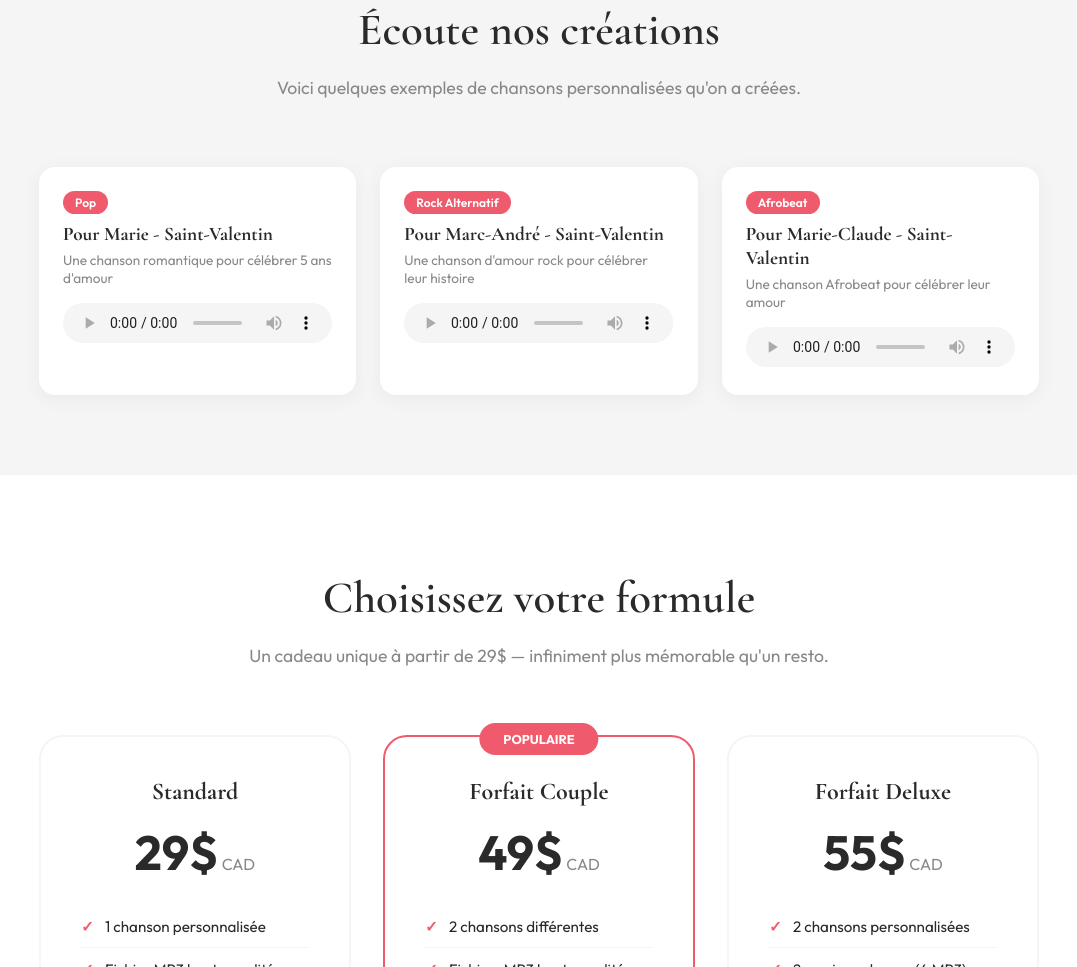
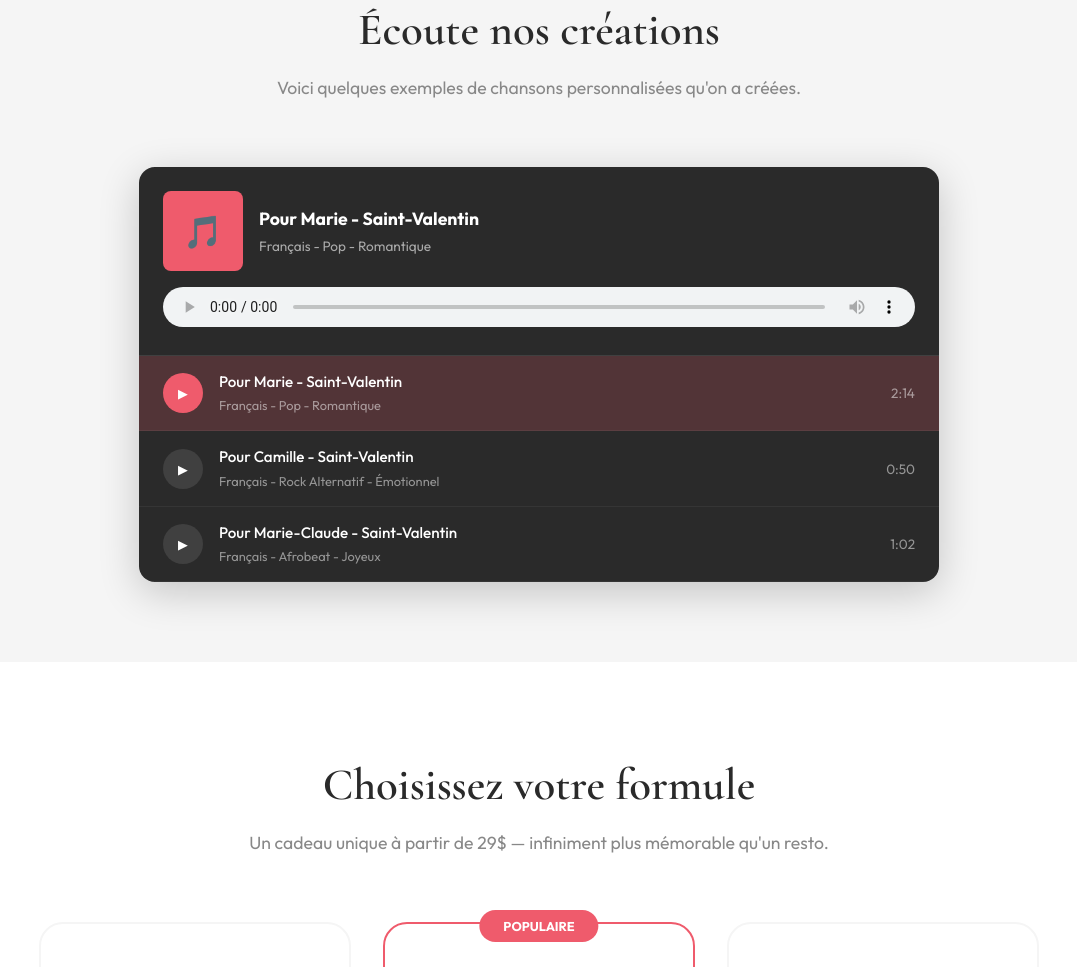
Before and after one commit to amorixamorix90/amorix-website, a website: page public/index.html in a window 1280 px wide. Shown: the part 1482-2449 px from the top of the page, without its empty margins (101-1178 px from the left). Drawn offline with nearby package versions, Linux system fonts and the light colour scheme.

Commit message:
Nouveau design playlist pour les exemples audio

```diff
--- a/public/index.html
+++ b/public/index.html
@@ -89,6 +89,23 @@
         .sample-info p{font-size:.85rem;color:var(--gray)}
         .sample-audio{width:100%;height:40px;border-radius:20px}
         .sample-audio::-webkit-media-controls-panel{background:var(--gray-light)}
+        .playlist-container{background:var(--black);border-radius:16px;overflow:hidden;max-width:800px;margin:0 auto;box-shadow:0 10px 40px rgba(0,0,0,.2)}
+        .playlist-player{padding:1.5rem;border-bottom:1px solid rgba(255,255,255,.1)}
+        .playlist-player-info{display:flex;align-items:center;gap:1rem;margin-bottom:1rem}
+        .playlist-player-cover{width:80px;height:80px;background:var(--coral);border-radius:8px;display:flex;align-items:center;justify-content:center;font-size:2rem}
+        .playlist-player-details h4{color:var(--white);font-size:1.1rem;margin-bottom:.3rem}
+        .playlist-player-details span{color:rgba(255,255,255,.6);font-size:.85rem}
+        .playlist-player audio{width:100%;height:40px}
+        .playlist-items{max-height:300px;overflow-y:auto}
+        .playlist-item{display:flex;align-items:center;gap:1rem;padding:1rem 1.5rem;cursor:pointer;transition:background .2s;border-bottom:1px solid rgba(255,255,255,.05)}
+        .playlist-item:hover{background:rgba(255,255,255,.05)}
+        .playlist-item.active{background:rgba(239,91,108,.2)}
+        .playlist-item-play{width:40px;height:40px;background:rgba(255,255,255,.1);border-radius:50%;display:flex;align-items:center;justify-content:center;color:var(--white);font-size:.8rem}
+        .playlist-item.active .playlist-item-play{background:var(--coral)}
+        .playlist-item-info{flex:1}
+        .playlist-item-info h5{color:var(--white);font-size:.95rem;margin-bottom:.2rem;font-weight:500}
+        .playlist-item-info span{color:rgba(255,255,255,.5);font-size:.8rem}
+        .playlist-item-duration{color:rgba(255,255,255,.5);font-size:.85rem}
         .footer-cta{background:var(--coral);color:var(--white);text-align:center;padding:5rem 2rem}
         .footer-cta h2{font-family:'Cormorant Garamond',serif;font-size:clamp(1.8rem,4vw,2.5rem);margin-bottom:1rem}
         .footer-cta p{opacity:.9;margin-bottom:2rem;font-size:1.1rem}
@@ -210,36 +227,44 @@
             <h2 data-i18n="samples.title">Écoute nos créations</h2>
             <p data-i18n="samples.subtitle">Voici quelques exemples de chansons personnalisées qu'on a créées.</p>
         </div>
-        <div class="samples-grid">
-            <div class="sample-card">
-                <div class="sample-info">
-                    <span class="sample-genre">Pop</span>
-                    <h4 data-i18n="samples.s1.title">Pour Marie - Saint-Valentin</h4>
-                    <p data-i18n="samples.s1.desc">Une chanson romantique pour célébrer 5 ans d'amour</p>
+        <div class="playlist-container">
+            <div class="playlist-player">
+                <div class="playlist-player-info">
+                    <div class="playlist-player-cover" id="playerCover">🎵</div>
+                    <div class="playlist-player-details">
+                        <h4 id="playerTitle">Pour Marie - Saint-Valentin</h4>
+                        <span id="playerGenre">Français - Pop - Romantique</span>
+                    </div>
                 </div>
-                <audio controls class="sample-audio">
-                    <source src="/audio/exemple-1.mp3" type="audio/mpeg">
+                <audio controls id="mainPlayer" style="width:100%">
+                    <source src="/audio/exemple-1.mp3" type="audio/mpeg" id="audioSource">
                 </audio>
             </div>
-            <div class="sample-card">
-                <div class="sample-info">
-                    <span class="sample-genre">Rock Alternatif</span>
-                    <h4 data-i18n="samples.s2.title">Pour Marc-André - Saint-Valentin</h4>
-                    <p data-i18n="samples.s2.desc">Une chanson d'amour rock pour célébrer leur histoire</p>
+            <div class="playlist-items">
+                <div class="playlist-item active" data-src="/audio/exemple-1.mp3" data-title="Pour Marie - Saint-Valentin" data-genre="Français - Pop - Romantique" data-duration="2:14">
+                    <div class="playlist-item-play">▶</div>
+                    <div class="playlist-item-info">
+                        <h5>Pour Marie - Saint-Valentin</h5>
+                        <span>Français - Pop - Romantique</span>
+                    </div>
+                    <span class="playlist-item-duration">2:14</span>
                 </div>
-                <audio controls class="sample-audio">
-                    <source src="/audio/exemple-2.mp3" type="audio/mpeg">
-                </audio>
-            </div>
-            <div class="sample-card">
-                <div class="sample-info">
-                    <span class="sample-genre">Afrobeat</span>
-                    <h4 data-i18n="samples.s3.title">Pour Marie-Claude - Saint-Valentin</h4>
-                    <p data-i18n="samples.s3.desc">Une chanson Afrobeat pour célébrer leur amour</p>
+                <div class="playlist-item" data-src="/audio/exemple-2.mp3" data-title="Pour Camille - Saint-Valentin" data-genre="Français - Rock Alternatif - Émotionnel" data-duration="0:50">
+                    <div class="playlist-item-play">▶</div>
+                    <div class="playlist-item-info">
+                        <h5>Pour Camille - Saint-Valentin</h5>
+                        <span>Français - Rock Alternatif - Émotionnel</span>
+                    </div>
+                    <span class="playlist-item-duration">0:50</span>
                 </div>
-                <audio controls class="sample-audio">
-                    <source src="/audio/exemple-3.mp3" type="audio/mpeg">
-                </audio>
+                <div class="playlist-item" data-src="/audio/exemple-3.mp3" data-title="Pour Marie-Claude - Saint-Valentin" data-genre="Français - Afrobeat - Joyeux" data-duration="1:02">
+                    <div class="playlist-item-play">▶</div>
+                    <div class="playlist-item-info">
+                        <h5>Pour Marie-Claude - Saint-Valentin</h5>
+                        <span>Français - Afrobeat - Joyeux</span>
+                    </div>
+                    <span class="playlist-item-duration">1:02</span>
+                </div>
             </div>
         </div>
     </section>
@@ -948,5 +973,25 @@ setLang('fr');
         setInterval(createHeart,3000);
     })();
     </script>
+
+    <script>
+    // Playlist functionality
+    document.querySelectorAll('.playlist-item').forEach(item => {
+        item.addEventListener('click', function() {
+            const src = this.dataset.src;
+            const title = this.dataset.title;
+            const genre = this.dataset.genre;
+
+            document.getElementById('audioSource').src = src;
+            document.getElementById('playerTitle').textContent = title;
+            document.getElementById('playerGenre').textContent = genre;
+            document.getElementById('mainPlayer').load();
+            document.getElementById('mainPlayer').play();
+
+            document.querySelectorAll('.playlist-item').forEach(i => i.classList.remove('active'));
+            this.classList.add('active');
+        });
+    });
+    </script>
+</html>
 </body>
-</html>
```
